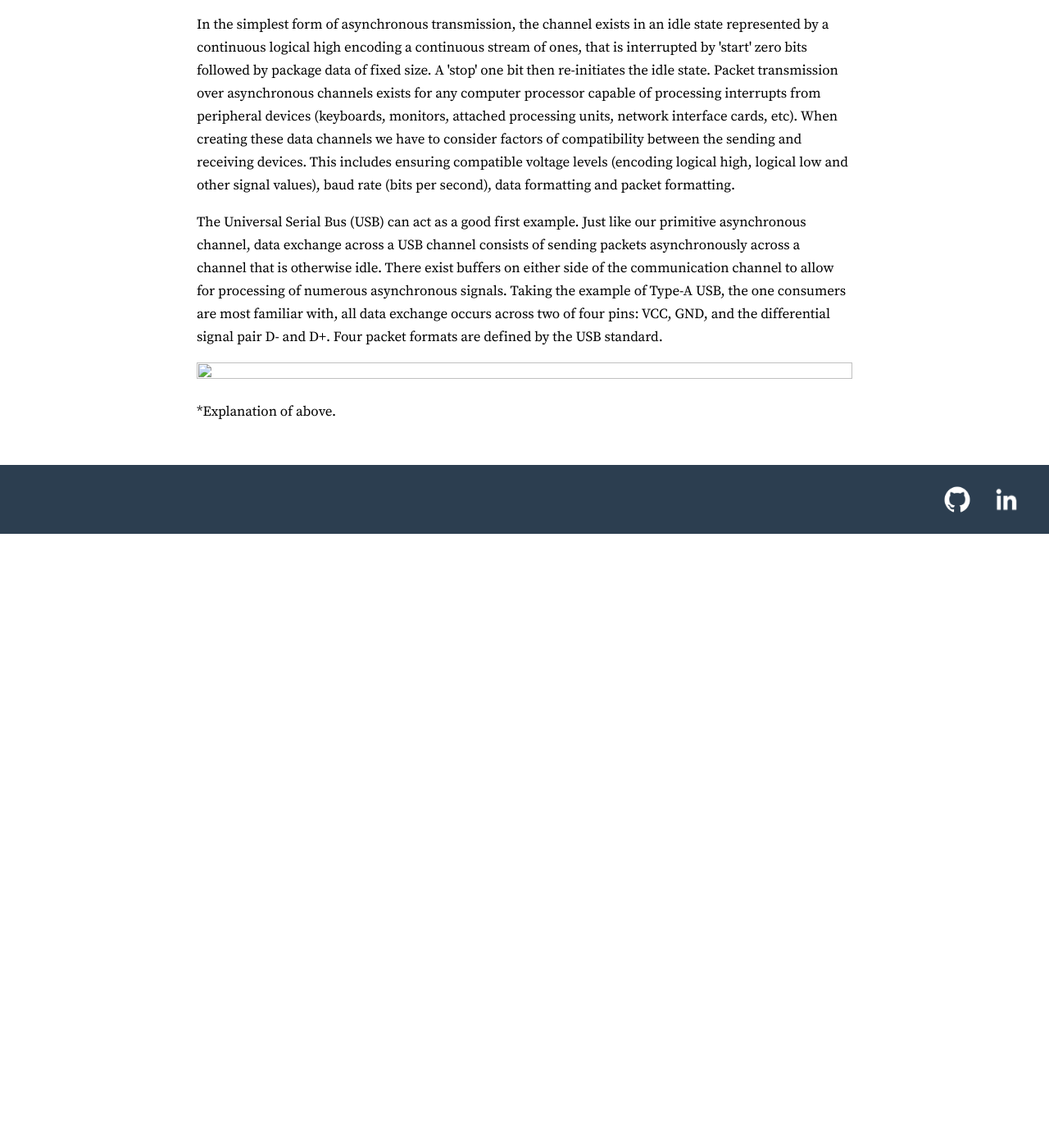
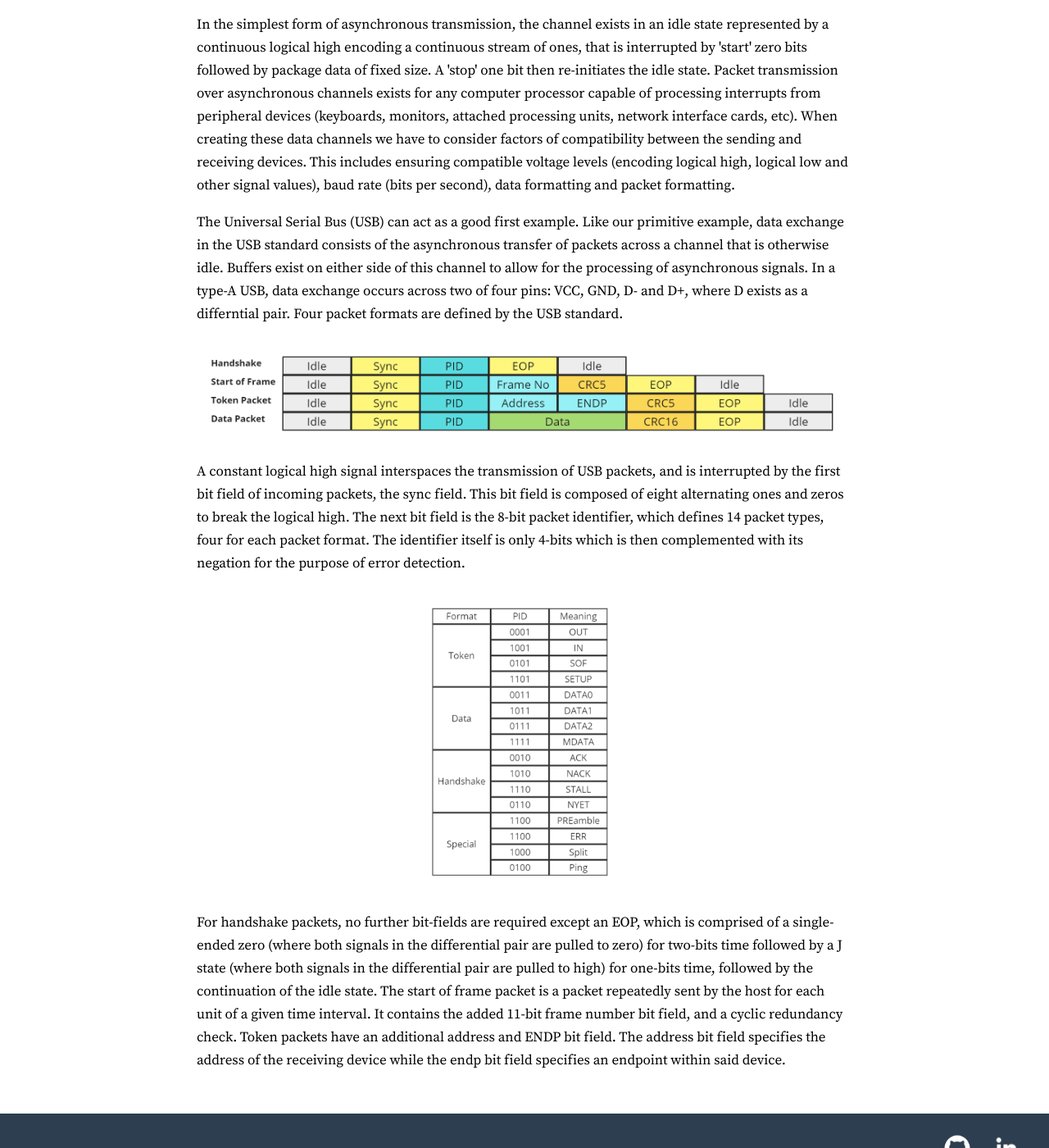
Before and after one commit to Rory-Mac/personal-website, a Jekyll site: the page built from Low-Level Programming/IO.markdown, in a window 1280 px wide and 1400 px high, scrolled down 1419 px. Shown: the whole window at 82% size. Built offline with Jekyll 4.4.1, drawn with Linux system fonts in a browser that asks for light colours; before the commit the page ends 2070 px from its top, so only the background shows below that.

Commit message:
add USB packet description/diagram to IO doc

```diff
--- a/Low-Level Programming/IO.markdown
+++ b/Low-Level Programming/IO.markdown
@@ -29,10 +29,19 @@
 interrupts from peripheral devices (keyboards, monitors, attached processing units, network interface cards, etc). When creating these data
 channels we have to consider factors of compatibility between the sending and receiving devices. This includes ensuring compatible voltage
 levels (encoding logical high, logical low and other signal values), baud rate (bits per second), data formatting and packet formatting. </p>
-<p>The Universal Serial Bus (USB) can act as a good first example. Just like our primitive asynchronous channel, data exchange across a
-USB channel consists of sending packets asynchronously across a channel that is otherwise idle. There exist buffers on either side of
-the communication channel to allow for processing of numerous asynchronous signals. Taking the example of Type-A USB, the one consumers are
-most familiar with, all data exchange occurs across two of four pins: VCC, GND, and the differential signal pair D- and D+. Four packet
-formats are defined by the USB standard.</p>
+<p>The Universal Serial Bus (USB) can act as a good first example. Like our primitive example, data exchange in the USB standard consists
+of the asynchronous transfer of packets across a channel that is otherwise idle. Buffers exist on either side of this channel to allow for
+the processing of asynchronous signals. In a type-A USB, data exchange occurs across two of four pins: VCC, GND, D- and D+, where D exists
+as a differntial pair. Four packet formats are defined by the USB standard.</p>
 <p><img src="/Assets/images/USB_packet_formats.png" width="100%" height="100%"></p>
-<p>*Explanation of above.</p>
+<p>A constant logical high signal interspaces the transmission of USB packets, and is interrupted by the first bit field of incoming
+packets, the sync field. This bit field is composed of eight alternating ones and zeros to break the logical high. The next bit field is
+the 8-bit packet identifier, which defines 14 packet types, four for each packet format. The identifier itself is only 4-bits which is then
+complemented with its negation for the purpose of error detection.</p>
+<p><img src="/Assets/images/USB_pids.png" width="100%" height="100%"></p>
+<p>For handshake packets, no further bit-fields are required except an EOP, which is comprised of a single-ended zero (where both signals
+in the differential pair are pulled to zero) for two-bits time followed by a J state (where both signals in the differential pair are
+pulled to high) for one-bits time, followed by the continuation of the idle state. The start of frame packet is a packet repeatedly sent by
+the host for each unit of a given time interval. It contains the added 11-bit frame number bit field, and a cyclic redundancy check.
+Token packets have an additional address and ENDP bit field. The address bit field specifies the address of the receiving device while the
+endp bit field specifies an endpoint within said device.</p>
```
Also changed, not shown: Assets/images/USB_packet_formats.png (added), Assets/images/USB_pids.png (added).
